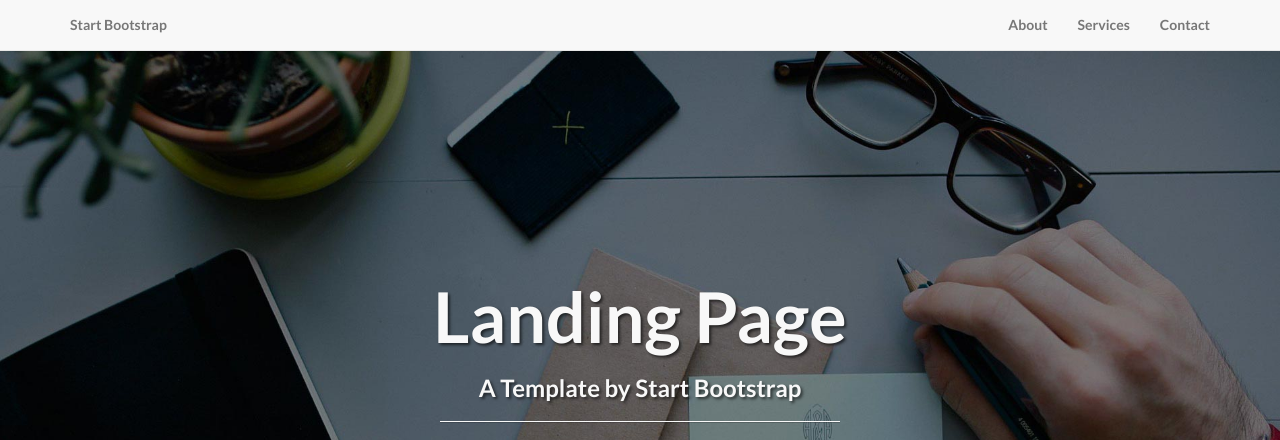
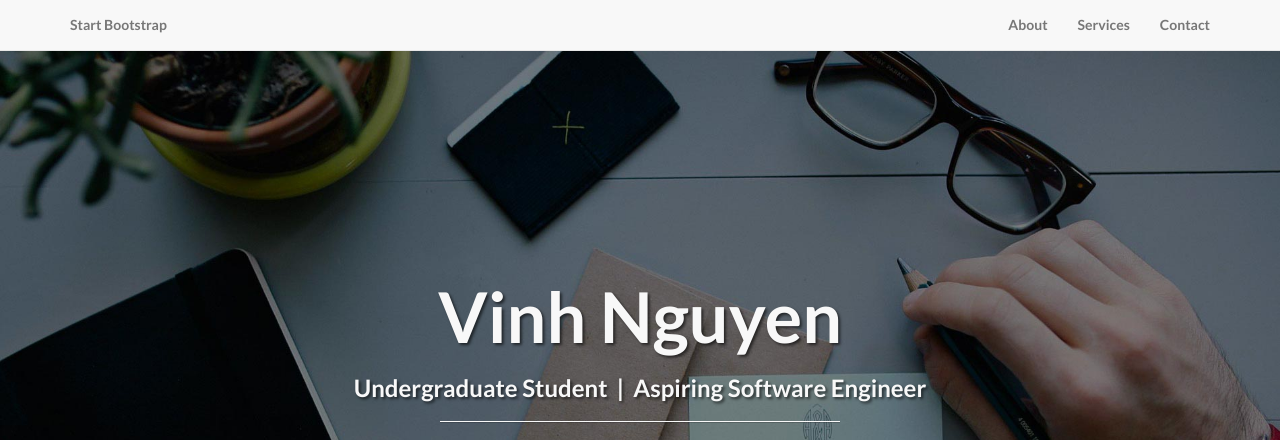
Before and after one commit to vnguyen7/vnguyen7.github.io, a plain HTML site: page index.html in a window 1280 px wide. Shown: the top 440 px of the page. Drawn offline with Linux system fonts and the light colour scheme.

Commit message:
header theme
Change to Vinh Nguyen

```diff
--- a/index.html
+++ b/index.html
@@ -9,7 +9,7 @@
     <meta name="description" content="">
     <meta name="author" content="">
 
-    <title>Landing Page - Start Bootstrap Theme</title>
+    <title>Vinh Nguyen - Welcome</title>
 
     <!-- Bootstrap Core CSS -->
     <link href="css/bootstrap.min.css" rel="stylesheet">
@@ -73,8 +73,9 @@
             <div class="row">
                 <div class="col-lg-12">
                     <div class="intro-message">
-                        <h1>Landing Page</h1>
-                        <h3>A Template by Start Bootstrap</h3>
+                        <h1>Vinh Nguyen</h1>
+                        <h3>Undergraduate Student &nbsp;|&nbsp; Aspiring Software Engineer
+                    </h3>
                         <hr class="intro-divider">
                         <ul class="list-inline intro-social-buttons">
                             <li>
```
